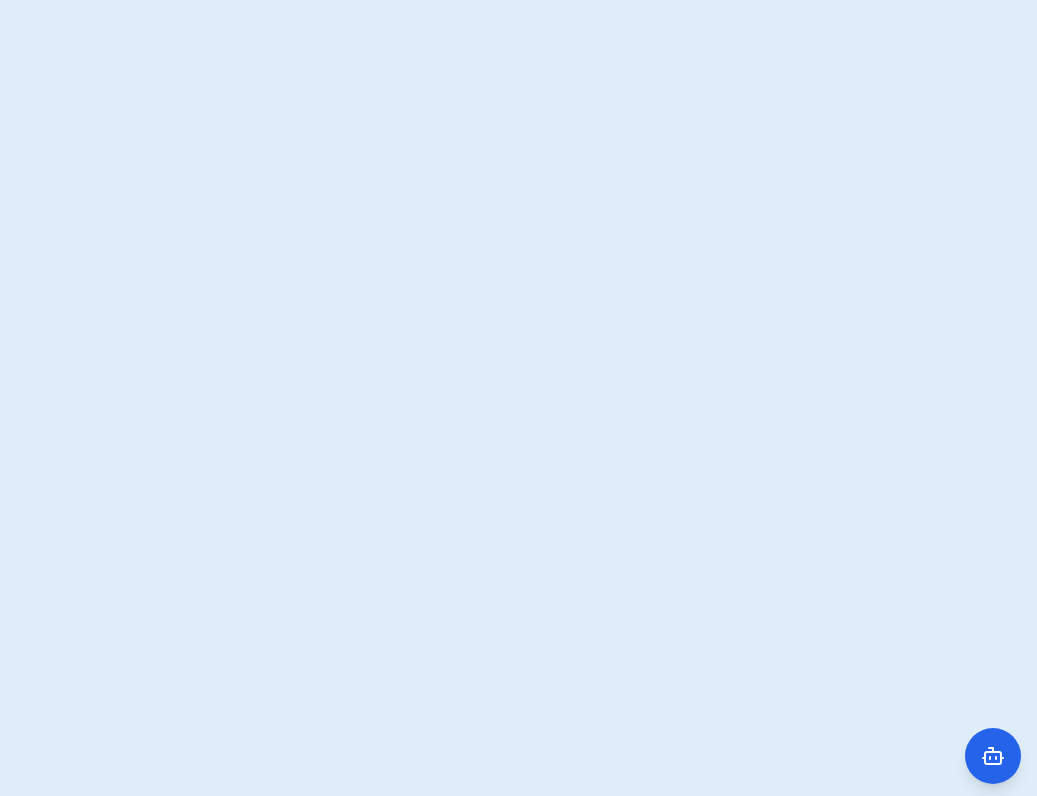
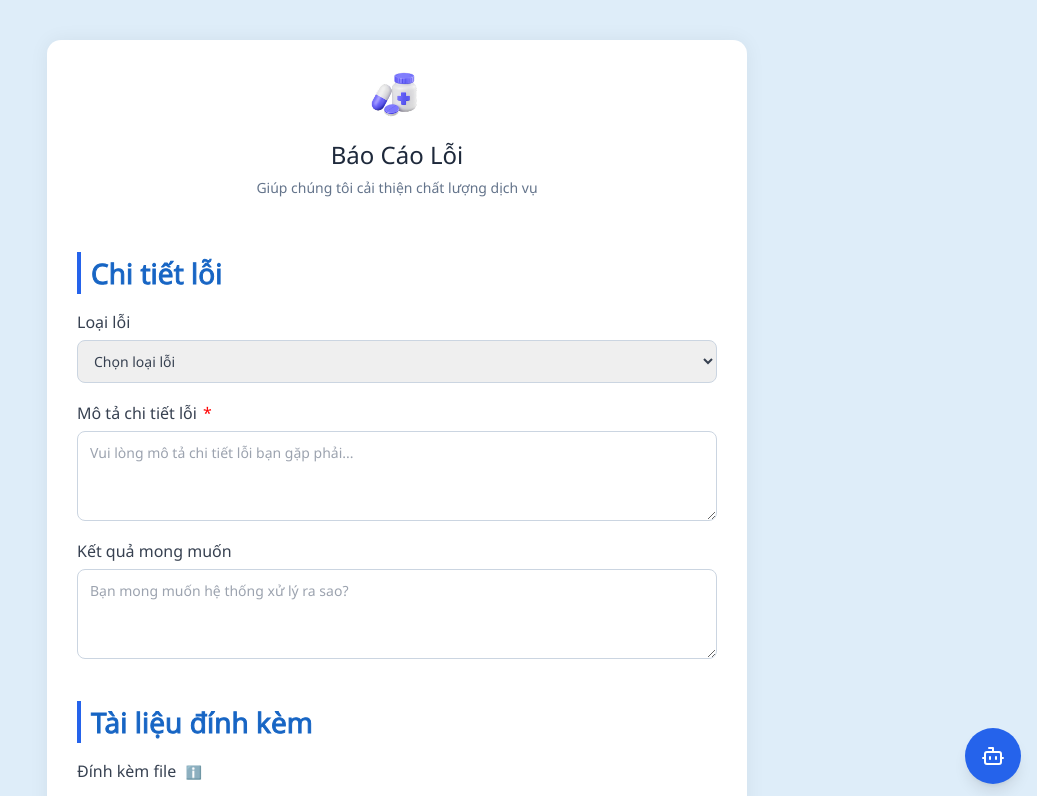
Before and after one commit to Hikari2004-dev/School-Medical-Management-System, a React (Create React App) app in the folder my-app/: page /report in a window 1280 px wide. Before the commit this address had no page. Shown: the top 796 px of the page, without its empty margins (243-1280 px from the left). Built offline with nearby package versions, Linux system fonts and the light colour scheme.

Commit message:
Trang ReportPage
Khuê gửi

```diff
--- a/my-app/src/App.js
+++ b/my-app/src/App.js
@@ -20,6 +20,7 @@ import StudentHealthProfile from './pages/lookup/info/StudentHealthProfile';
 
 import ChatBot from './components/chat/ChatBot';
 import Notification from "./pages/notification/Notification";
+import ReportPage from './pages/ReportPage/ReportPage';
 
 import Login from './auth/Login/Login';
 import OtpSuccess from './auth/OtpSuccess/OtpSuccess';
@@ -60,6 +61,7 @@ function App() {
           <Route path="/student-profile" element={<StudentProfile />} />
 
           <Route path="/notification" element={<Notification />} />
+          <Route path="/report" element={<ReportPage />} />
 
           {/* Auth */}
           <Route path="/login" element={<Login />} />
--- a/my-app/src/components/Header/Header.jsx
+++ b/my-app/src/components/Header/Header.jsx
@@ -138,7 +138,11 @@ export default function Header() {
             )}
           </span>
 
-          <i className="fas fa-paper-plane action-icon"></i>
+          <i
+            className="fas fa-paper-plane action-icon"
+            onClick={() => navigate("/report")}
+            style={{ cursor: "pointer" }}
+          ></i>
 
           {userName && token ? (
             <div
--- a/my-app/src/pages/ReportPage/ReportPage.jsx
+++ b/my-app/src/pages/ReportPage/ReportPage.jsx
@@ -1,12 +1,9 @@
 import React, { useState } from "react";
 import "./ReportPage.css";
-    import LogoImg from '../../image/hinhanh/logoproject.png';
+import LogoImg from "../../image/hinhanh/logoproject.png";
 
 const ReportPage = () => {
   const [formData, setFormData] = useState({
-        fullName: "",
-        email: "",
-        phone: "",
     errorType: "",
     errorDetails: "",
     expectedResult: "",
@@ -21,10 +18,34 @@
     });
   };
 
-    const handleSubmit = (e) => {
+  const handleSubmit = async (e) => {
     e.preventDefault();
-        console.log("Form Data:", formData);
-        // Handle submit logic (e.g., API)
+
+    const data = new FormData();
+    data.append("errorType", formData.errorType);
+    data.append("errorDetails", formData.errorDetails);
+    data.append("expectedResult", formData.expectedResult);
+    if (formData.file) {
+      data.append("file", formData.file);
+    }
+
+    try {
+      const response = await fetch("http://localhost:8080/api/reports/update", {
+        method: "POST",
+        body: data,
+      });
+
+      if (response.ok) {
+        const result = await response.json();
+        alert("✅ Báo cáo đã gửi thành công!");
+        console.log("Server response:", result);
+      } else {
+        alert("❌ Gửi báo cáo thất bại. Vui lòng thử lại.");
+      }
+    } catch (error) {
+      console.error("Lỗi khi gửi form:", error);
+      alert("⚠️ Đã xảy ra lỗi khi gửi báo cáo.");
+    }
   };
 
   return (
@@ -35,45 +56,48 @@
         <p>Giúp chúng tôi cải thiện chất lượng dịch vụ</p>
       </div>
       <form className="report-form" onSubmit={handleSubmit}>
+        <h3 className="section-title">Chi tiết lỗi</h3>
 
-
-            <h3 className="section-title">Chi tiết lỗi</h3>
         <div className="input-group">
           <label>Loại lỗi</label>
-            <select name="errorType" onChange={handleChange}>
+          <select name="errorType" onChange={handleChange} required>
             <option value="">Chọn loại lỗi</option>
             <option value="frontend">Lỗi giao diện</option>
             <option value="backend">Lỗi hệ thống</option>
             <option value="khac">Khác</option>
           </select>
         </div>
+
         <div className="input-group">
-            <label>Mô tả chi tiết lỗi <span className="required">*</span></label>
+          <label>
+            Mô tả chi tiết lỗi <span className="required">*</span>
+          </label>
           <textarea
             name="errorDetails"
-                placeholder="Vui lòng mô tả chi tiết lỗi bạn gặp phải, bao gồm các bước tái hiện lỗi và thông báo lỗi (nếu có)..."
+            placeholder="Vui lòng mô tả chi tiết lỗi bạn gặp phải..."
             maxLength={1000}
             required
             onChange={handleChange}
           />
-            <div className="char-limit">0/1000 ký tự</div>
         </div>
+
         <div className="input-group">
           <label>Kết quả mong muốn</label>
           <textarea
             name="expectedResult"
-                placeholder="Mô tả kết quả bạn mong muốn thay vì lỗi hiện tại..."
+            placeholder="Bạn mong muốn hệ thống xử lý ra sao?"
             maxLength={500}
             onChange={handleChange}
           />
-            <div className="char-limit">0/500 ký tự</div>
         </div>
 
         <h3 className="section-title">Tài liệu đính kèm</h3>
         <div className="input-group file-upload">
           <label>
             Đính kèm file
-                <span className="file-info-icon" title="Chấp nhận các định dạng hình ảnh hoặc PDF"> ℹ️</span>
+            <span className="file-info-icon" title="Chấp nhận hình ảnh hoặc PDF">
+              {" "}ℹ️
+            </span>
           </label>
           <div className="upload-box">
             <input type="file" name="file" onChange={handleChange} />
@@ -81,7 +105,9 @@
           </div>
         </div>
 
-            <button type="submit" className="submit-btn">Gửi báo cáo lỗi</button>
+        <button type="submit" className="submit-btn">
+          Gửi báo cáo lỗi
+        </button>
       </form>
     </div>
   );
```
Also changed, not shown: 1 other file (tests, documents, lock files or other folders). Lines whose indentation alone changed are shown as unchanged.
